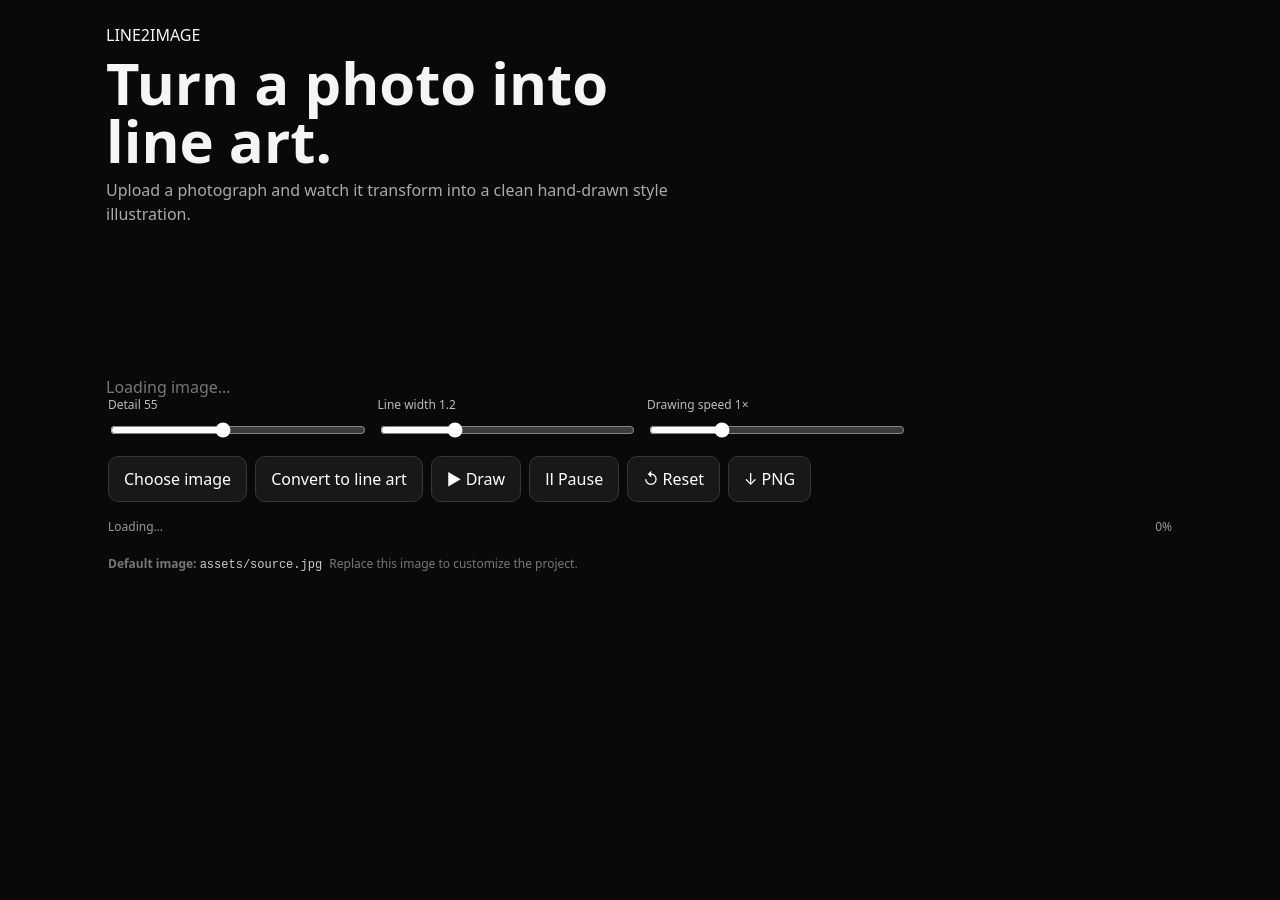
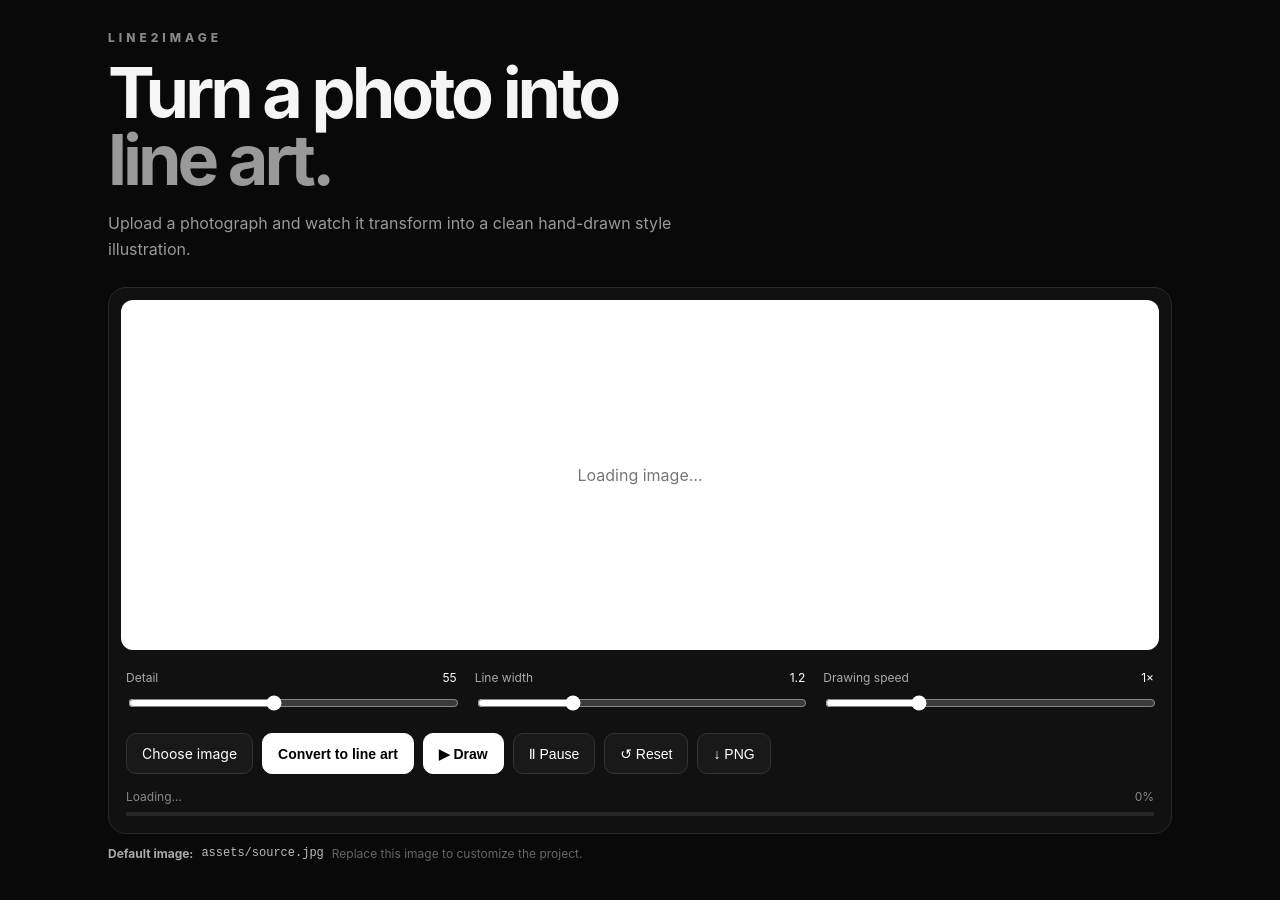
Before and after one commit to vishesshhh/Sketch_flow-, a plain HTML site: page index.html in a window 1280 px wide. Before the commit the page ends 800 px from the top, so only its background shows below. Drawn offline with Linux system fonts and the light colour scheme; a script that the page names is missing.

Commit message:
Refactor CSS styles and update layout properties
Refactor CSS styles for improved layout and readability.

```diff
--- a/style.css
+++ b/style.css
@@ -2,232 +2,234 @@
   box-sizing: border-box;
 }
 
+html,
+body {
+  margin: 0;
+  padding: 0;
+  min-height: 100%;
+}
 
 body {
-    margin: 0;
-
   background: #090909;
-
   color: #f5f5f5;
 
   font-family:
+    Inter,
     system-ui,
     -apple-system,
     BlinkMacSystemFont,
     "Segoe UI",
     sans-serif;
-
-    min-height: 100vh;
 }
 
 
 .app {
   width: min(1100px, 100%);
-
   margin: auto;
 
   padding:
-        24px
-        16px
-        40px;
+    30px
+    18px
+    50px;
 }
 
 
-.header {
+/* HEADER */
+
+header {
+  margin-bottom: 25px;
+}
+
+.brand {
+  font-size: 12px;
+  letter-spacing: 4px;
+  font-weight: 800;
+
+  color: #888;
+  margin-bottom: 15px;
+}
+
+h1 {
+  margin: 0;
+
+  font-size:
+    clamp(38px, 7vw, 70px);
+
+  line-height: 0.95;
+
+  letter-spacing: -4px;
+}
+
+h1 span {
+  color: #999;
+}
+
+header p {
+  max-width: 650px;
+
+  color: #999;
+
+  line-height: 1.6;
+
+  margin-top: 18px;
+}
+
+
+/* WORKSPACE */
+
+.workspace {
+  background: #111;
+
+  border:
+    1px solid #292929;
+
+  border-radius: 18px;
+
+  padding: 12px;
+}
+
+
+/* CANVAS */
+
+.canvas-container {
+  position: relative;
+
+  width: 100%;
+
+  min-height: 350px;
+
+  display: flex;
+
+  justify-content: center;
+  align-items: center;
+
+  overflow: hidden;
+
+  border-radius: 12px;
+
+  background: #fff;
+}
+
+canvas {
+  display: block;
+
+  max-width: 100%;
+  max-height: 72vh;
+
+  width: auto;
+  height: auto;
+
+  background: white;
+}
+
+.loading {
+  position: absolute;
+
+  color: #777;
+
+  pointer-events: none;
+}
+
+
+/* CONTROLS */
+
+.controls {
+  display: grid;
+
+  grid-template-columns:
+    1fr
+    1fr
+    1fr;
+
+  gap: 18px;
+
+  padding: 20px 5px 10px;
+}
+
+.control label {
   display: flex;
 
   justify-content: space-between;
 
-    align-items: flex-end;
+  font-size: 12px;
 
-    gap: 20px;
+  color: #aaa;
 
-    margin-bottom: 18px;
+  margin-bottom: 8px;
+}
+
+.control label span {
+  color: white;
+}
+
+input[type="range"] {
+  width: 100%;
+
+  accent-color: white;
 }
 
 
-.tag {
-    font-size: 11px;
+/* BUTTONS */
 
-    letter-spacing: 0.22em;
+.buttons {
+  display: flex;
 
-    opacity: 0.55;
+  flex-wrap: wrap;
 
-    font-weight: 800;
+  gap: 9px;
+
+  padding: 8px 5px 15px;
 }
 
+button,
+.upload {
+  border: 1px solid #333;
 
-h1 {
-    font-size:
-        clamp(
-            32px,
-            6vw,
-            58px
-        );
-
-    line-height: 1;
-
-    margin: 8px 0;
-}
-
-
-p {
-    color: #aaa;
-
-    max-width: 650px;
-
-    line-height: 1.5;
-
-    margin: 0;
-}
-
-
-.upload,
-button {
-
-    border:
-        1px solid #363636;
-
-    background: #181818;
+  background: #191919;
 
   color: white;
 
+  padding: 11px 15px;
+
   border-radius: 10px;
 
-    padding:
-        11px
-        15px;
+  font-size: 14px;
 
   cursor: pointer;
 
-    font: inherit;
+  transition:
+    background 0.2s,
+    transform 0.2s;
 }
 
-
-.upload:hover,
-button:hover {
-    background: #222;
+button:hover,
+.upload:hover {
+  background: #252525;
 }
 
+button:active,
+.upload:active {
+  transform: scale(0.97);
+}
+
+button:disabled {
+  opacity: 0.35;
+
+  cursor: not-allowed;
+}
+
+.upload {
+  display: inline-flex;
+
+  align-items: center;
+}
 
 .upload input {
   display: none;
 }
 
-
-.card {
-
-    background: #111;
-
-    border:
-        1px solid #292929;
-
-    border-radius: 16px;
-
-    padding: 12px;
-}
-
-
-.stage {
-
-    background: white;
-
-    border-radius: 10px;
-
-    min-height: 300px;
-
-    display: flex;
-
-    align-items: center;
-
-    justify-content: center;
-
-    overflow: hidden;
-
-    position: relative;
-}
-
-
-canvas {
-
-    display: block;
-
-    max-width: 100%;
-
-    max-height: 72vh;
-
-    width: auto;
-
-    height: auto;
-}
-
-
-#loading {
-
-    position: absolute;
-
-    color: #777;
-}
-
-
-.controls {
-
-    display: grid;
-
-    grid-template-columns:
-        repeat(4, 1fr);
-
-    gap: 14px;
-
-    padding:
-        16px
-        2px
-        8px;
-}
-
-
-.controls label {
-
-    font-size: 12px;
-
-    color: #bbb;
-}
-
-
-output {
-
-    float: right;
-
-    color: white;
-}
-
-
-input[type="range"] {
-
-    display: block;
-
-    width: 100%;
-
-    margin-top: 8px;
-
-    accent-color: white;
-}
-
-
-.buttons {
-
-    display: flex;
-
-    gap: 8px;
-
-    flex-wrap: wrap;
-
-    padding: 8px 2px;
-}
-
-
-.primary {
-
+#generate,
+#draw {
   background: white;
 
   color: black;
@@ -238,106 +240,101 @@ input[type="range"] {
 }
 
 
-button:disabled {
+/* PROGRESS */
 
-    opacity: 0.4;
-
-    cursor: not-allowed;
+.progress-area {
+  padding: 0 5px 5px;
 }
 
-
 .status {
-
   display: flex;
 
   justify-content: space-between;
 
-    color: #999;
+  color: #888;
 
   font-size: 12px;
 
-    padding:
-        8px
-        2px;
+  margin-bottom: 8px;
 }
 
-
-.bar {
-
+.progress {
   height: 4px;
 
-    background: #292929;
+  background: #282828;
 
-    border-radius: 9px;
+  border-radius: 10px;
 
   overflow: hidden;
 }
 
-
-.bar i {
-
-    display: block;
-
-    width: 0;
-
+#progressBar {
   height: 100%;
 
+  width: 0%;
+
   background: white;
+
+  transition: width 0.1s linear;
 }
 
 
+/* FOOTER */
+
 footer {
+  display: flex;
 
-    color: #777;
+  flex-wrap: wrap;
+
+  gap: 8px;
+
+  margin-top: 12px;
+
+  color: #666;
 
   font-size: 12px;
+}
 
-    padding:
-        12px
-        2px;
+footer strong {
+  color: #aaa;
+}
+
+code {
+  color: #bbb;
 }
 
 
-code {
-
-    color: #ccc;
-}
-
+/* MOBILE */
 
 @media (max-width: 700px) {
 
-    .header {
-
-        flex-direction: column;
-
-        align-items: stretch;
+  .app {
+    padding: 18px 10px 30px;
   }
 
+  h1 {
+    letter-spacing: -2px;
+  }
 
+  .workspace {
+    padding: 8px;
+  }
+
+  .canvas-container {
+    min-height: 250px;
+  }
+
+  .controls {
+    grid-template-columns: 1fr;
+  }
+
+  .buttons button,
   .upload {
+    flex: 1 1 calc(50% - 8px);
 
     text-align: center;
-    }
 
-
-    .controls {
-
-        grid-template-columns:
-            1fr 1fr;
-    }
-
-
-    .stage {
-
-        min-height: 260px;
-    }
-
-
-    .buttons button {
-
-        flex:
-            1 1
-            calc(50% - 8px);
+    justify-content: center;
   }
 
 }
```
Lines whose indentation alone changed are shown as unchanged.
